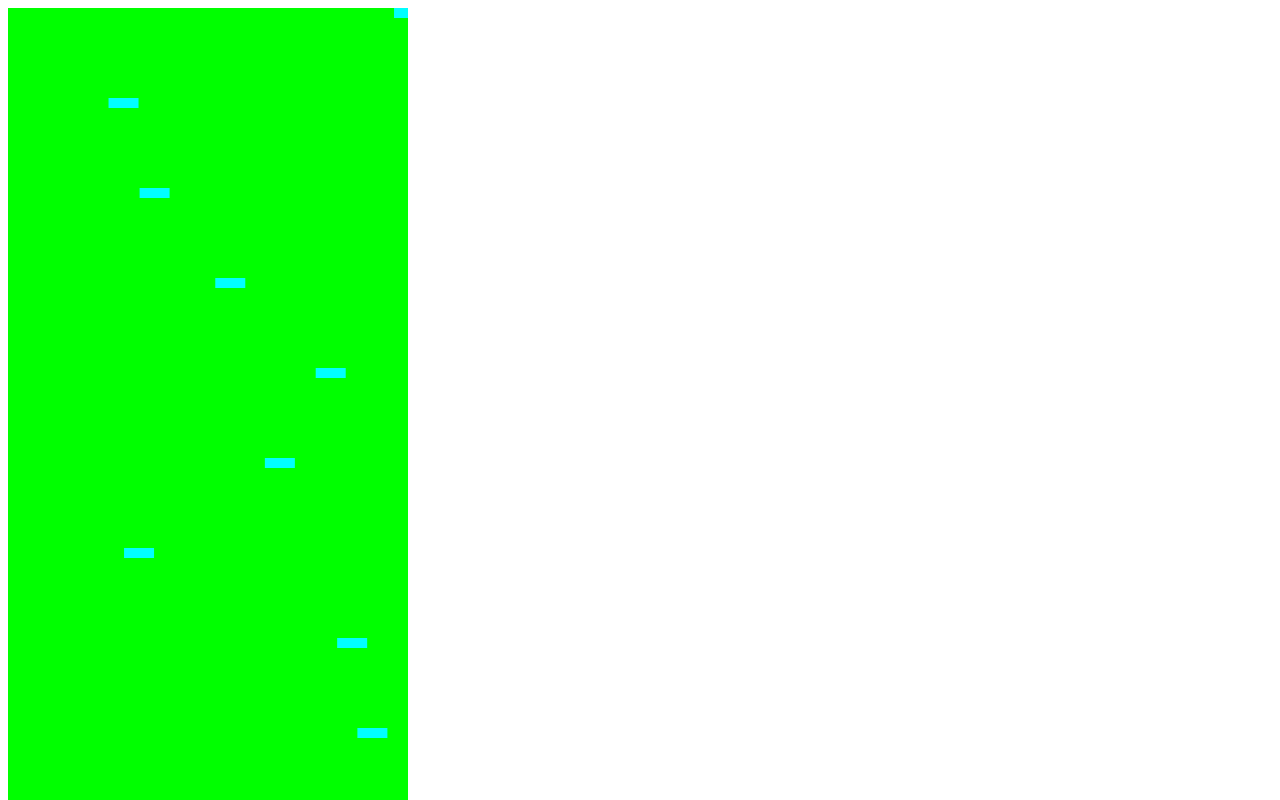
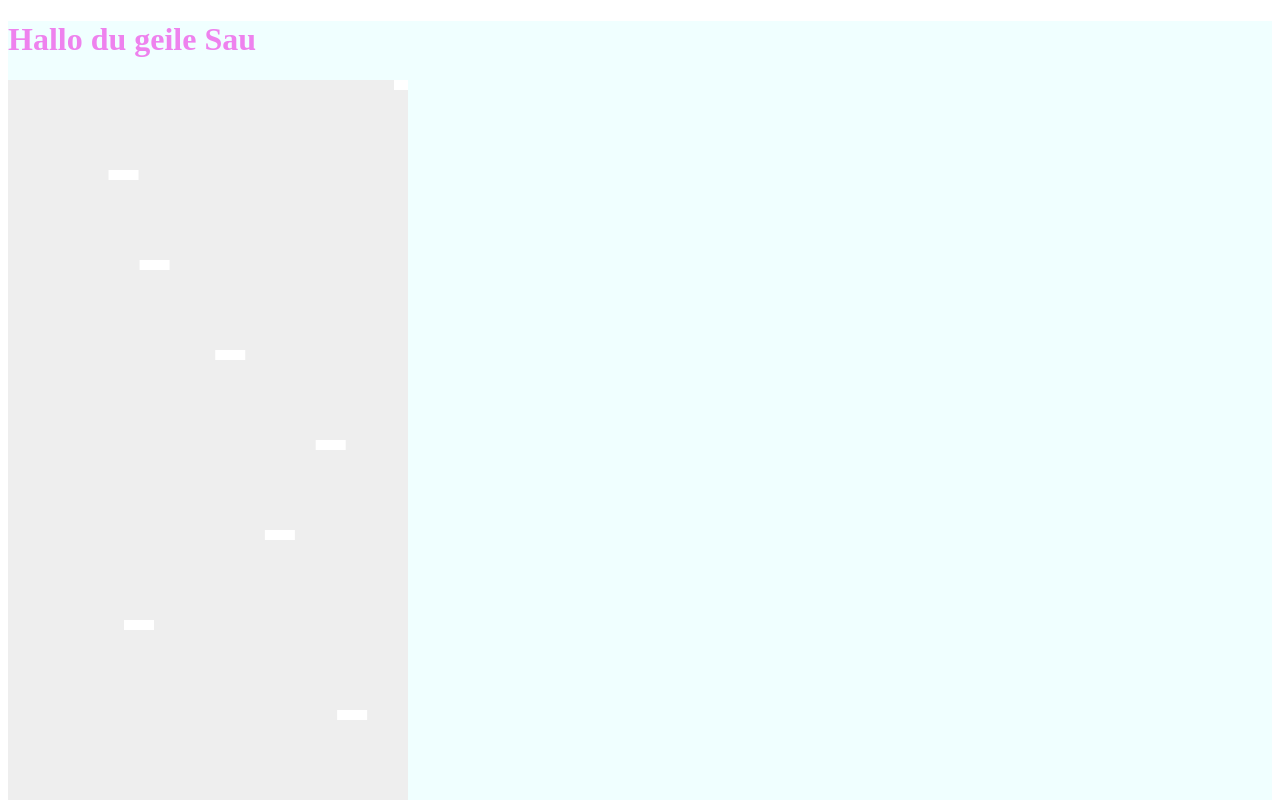
Before and after one commit to LarsDerNorweger/IntTech, a website with bundled scripts: page App/index.htm in a window 1280 px wide. Shown: the top 800 px of the page. Built offline with nearby package versions, Linux system fonts and the light colour scheme; files whose address does not match are found by name.

Commit message:
remove unused

```diff
--- a/App/index.htm
+++ b/App/index.htm
@@ -8,6 +8,14 @@
   <link rel='stylesheet' type='text/css' media='screen' href='main.css'>
 </head>
 <body>
+  <style>
+    .container{
+      background-color: azure;
+    }
+    .container > h1{
+      color: violet;
+    }
+  </style>
   <script src='./.out/main.js' type="module"></script>
 
 </body>
--- a/App/src/GameImplemenation.ts
+++ b/App/src/GameImplemenation.ts
@@ -5,9 +5,9 @@
 
 import { Orientation } from "./game/interfaces.js";
 import { Manager } from "./game/Manager.js";
+import { create } from "./helpers/dom.js";
 import { Vektor } from "./helpers/Vektor.js";
 
-let man = new Manager(document.body, Vektor.create(400, 900));
 
 /*
 TODO Oskar :
@@ -23,9 +23,15 @@ TODO Colin:
 - minifiy js / css
 */
 
+let c = create('div', document.body);
+create('h1', c, "Hallo du geile Sau");
+c.classList.add('container');
+let man = new Manager(c, Vektor.create(400, 900));
+
+
 man.addScene((g, c) =>
 {
-  c.fillStyle = "#0F0";
+  c.fillStyle = "#EEE";
   c.fillRect(g.start[0], g.start[1], g.size[0], g.size[1]);
 });
 
@@ -42,7 +48,7 @@ man.addPlayer((g, c) =>
 }, Vektor.create(10, 20));
 man.addObstacele((g, c) =>
 {
-  c.fillStyle = "#0FF";
+  c.fillStyle = "#FFF";
   c.fillRect(g.start[0], g.start[1], g.size[0], g.size[1]);
 }, 10, Vektor.create(30, 10));
 
--- a/App/src/helpers/dom.ts
+++ b/App/src/helpers/dom.ts
@@ -4,17 +4,18 @@
 /*  Autoren: Colin Böttger
 /*------------------------------------------------*/
 
-import { transform } from "typescript"
 
-export{
-create
+export
+{
+    create
+};
+
+function create<K extends keyof HTMLElementTagNameMap>(tagname: K, target?: HTMLElement, text?: string): HTMLElementTagNameMap[K]
+{
+    let res = document.createElement(tagname);
+    if (target)
+        target.appendChild(res);
+    if (text)
+        res.innerText = text;
+    return res;
 }
-
-function create<K extends keyof HTMLElementTagNameMap>(tagname:K,target?:HTMLElement,text?:string): HTMLElementTagNameMap[K]{
-    let res = document.createElement(tagname)
-    if(target)
-        target.appendChild(res)
-    if(text)
-        res.innerText = text
-    return res
-}
```
Lines whose indentation alone changed are shown as unchanged.
